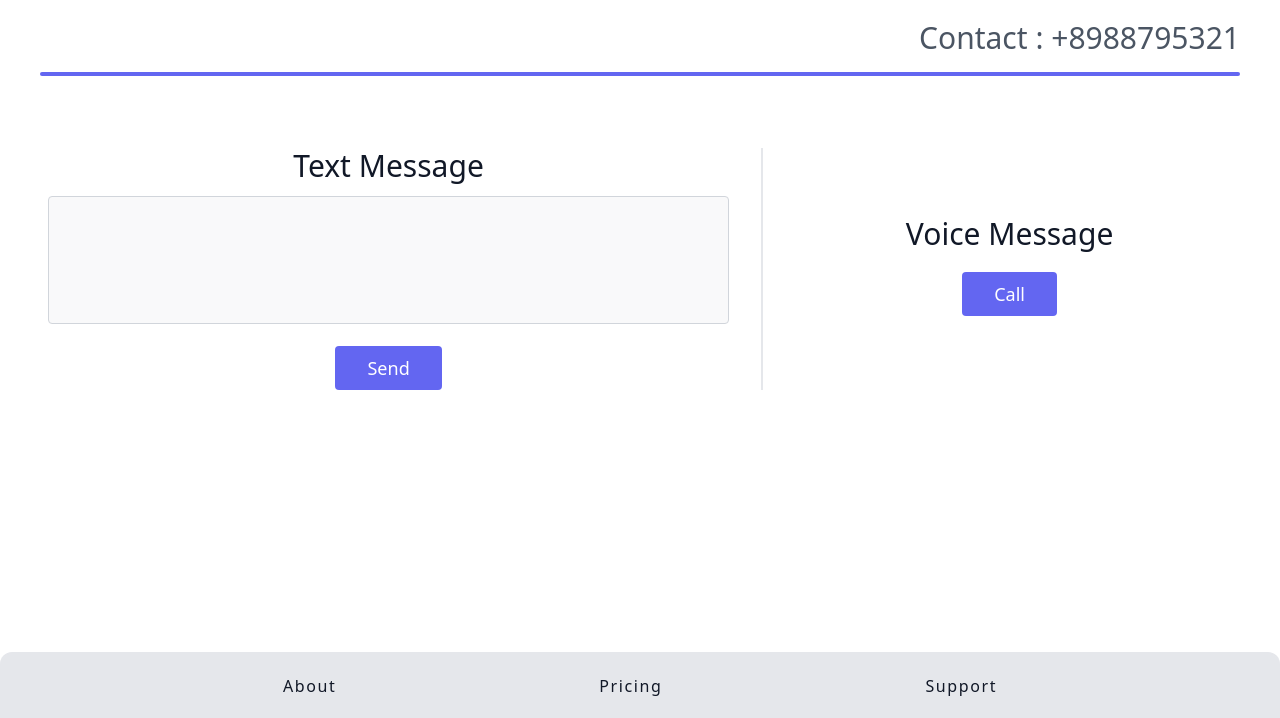
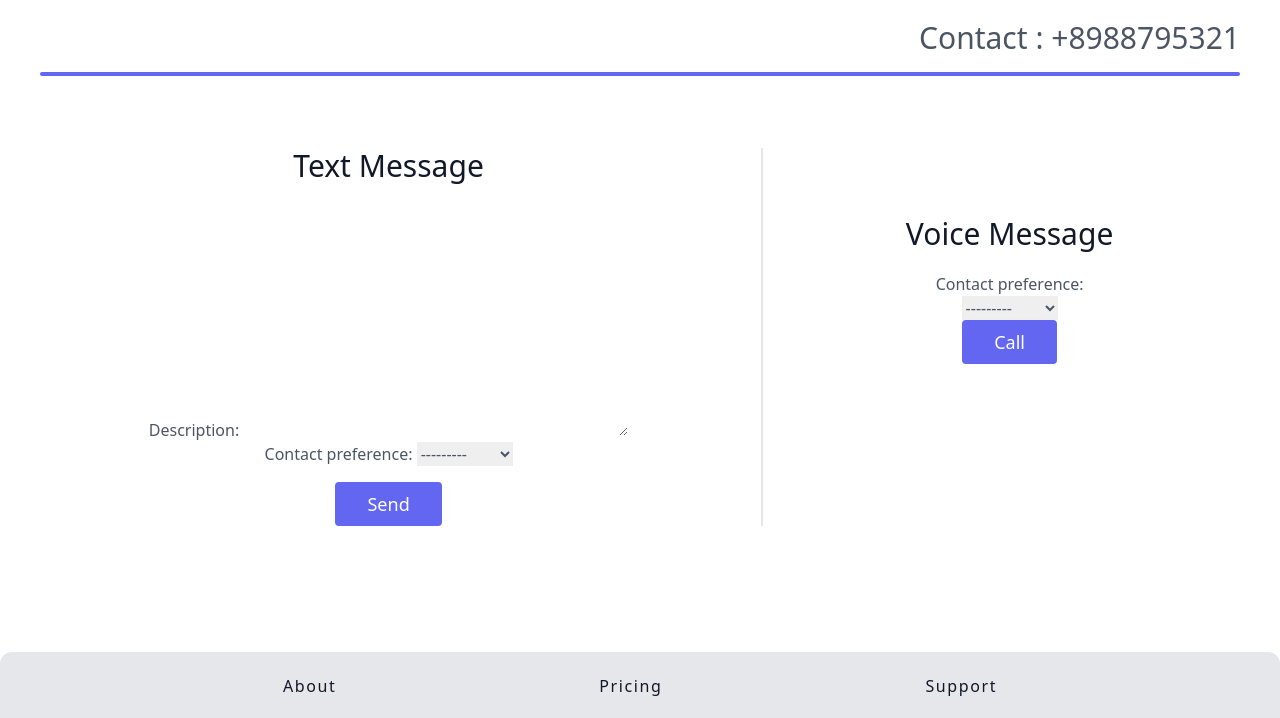
Before and after one commit to DireWolf707/Customer-Support-CRM, a Django app: page / in a window 1280 px wide, after a click on "Support". Shown: the part 82-800 px from the top of the page. Run offline with Django 4.2, Linux system fonts and the light colour scheme; the visitor is signed in with stand-in values (Sample User, id 1); some libraries are stand-ins or nearby versions.

Commit message:
added message ticket logic

```diff
--- a/templates/home/support.html
+++ b/templates/home/support.html
@@ -1,4 +1,6 @@
-<section class="text-gray-600 body-font relative mx-5 " style="display: none;" id="support">
+{% load tailwind_filters %}
+
+<section class="text-gray-600 body-font relative mx-5 mb-24" style="display: none;" id="support">
     <div class="container px-5 py-5 mx-auto  ">
         <div class="flex flex-wrap w-full mb-2 ">
         <div class="w-full mb-6">
@@ -22,7 +24,7 @@
                 <div class="flex flex-wrap -m-2">
                 <div class="p-2 w-full">
                     <div class="relative mt-3">
-                    <textarea id="message" name="message" class="w-full bg-gray-100 bg-opacity-50 rounded border border-gray-300 focus:border-indigo-500 focus:bg-white focus:ring-2 focus:ring-indigo-200 h-32 text-base outline-none text-gray-700 py-1 px-3 resize-none leading-6 transition-colors duration-200 ease-in-out"></textarea>
+                        {{ mform|crispy }}
                     </div>
                 </div>
                 <div class="p-2 w-full">
@@ -33,14 +35,15 @@
             </form>
 
             <form class="w-2/5 mt-12 pt-5" method="post">
-                {% csrf_token %}
-                <input type="hidden" name="type" value="voice">
-                <div class="flex flex-col text-center w-full mb-4">
-                    <h1 class="sm:text-3xl text-2xl font-medium title-font text-gray-900">Voice Message</h1>
-                </div>
+            {% csrf_token %}
+            <input type="hidden" name="type" value="voice">
+            <div class="flex flex-col text-center w-full mb-4">
+                <h1 class="sm:text-3xl text-2xl font-medium title-font text-gray-900">Voice Message</h1>
+            </div>
             <div class="w-1/2 mx-auto">
                 <div class="flex flex-wrap">
                 <div class="p-1 w-full">
+                    {{ cform|crispy }}
                     <button class="flex mx-auto text-white bg-indigo-500 border-0 py-2 px-8 focus:outline-none hover:bg-indigo-600 rounded text-lg">Call</button>
                 </div>
                 </div>
--- /dev/null
+++ b/ticket/forms.py
@@ -0,0 +1,13 @@
+from django import forms
+from django.db import models
+from .models import Ticket
+
+class MessageTicketForm(forms.ModelForm):
+    class Meta:
+        model = Ticket
+        fields = ('description','contact_preference')
+
+class CallTicketForm(forms.ModelForm):
+    class Meta:
+        model = Ticket
+        fields = ('contact_preference',)
--- a/ticket/models.py
+++ b/ticket/models.py
@@ -11,13 +11,21 @@ class Ticket(models.Model):
         SMS = 'S', 'Sms'
         WHATSAPP = 'W', 'Whatsapp'
 
+    class Status(models.TextChoices):
+        UNCLAIMED = 'UC', 'Unclaimed'
+        CLAIMED = 'CL', 'Claimed'
+        ClOSED = 'CD', 'Closed'
+
+
     id = models.UUIDField(primary_key=True, default=uuid.uuid4, editable=False, unique=True)
     lead = models.ForeignKey(User,on_delete=models.CASCADE,related_name='lead_tickets')
     agent = models.ForeignKey(User,on_delete=models.SET_NULL,related_name='agent_tickets',null=True,blank=True)
     description = models.TextField()
     open_time = models.DateTimeField(auto_now_add=True)
     close_time = models.DateTimeField(null=True,blank=True)
-    contact_preference = models.CharField(choices=ContactPreferences.choices,max_length=1)
+    contact_preference = models.CharField(choices=ContactPreferences.choices,max_length=1,blank=True,null=False)
+    status=models.CharField(choices=Status.choices,max_length=2,default=Status.UNCLAIMED)
+    by_call=models.BooleanField(default=False)
 
     def __str__(self) -> str:
         return str(self.id)
--- a/ticket/views.py
+++ b/ticket/views.py
@@ -1,16 +1,25 @@
 from django.views import View
 from django.shortcuts import render,redirect
 from django.contrib.auth.mixins import LoginRequiredMixin
+from .forms import MessageTicketForm,CallTicketForm
 
 class HomeView(LoginRequiredMixin,View):
     def get(self,request,*args,**kwargs):
-        return render(request,"home/home.html")
+        return render(request,"home/home.html",{"mform":MessageTicketForm(),"cform":CallTicketForm()})
 
     def post(self,request,*args,**kwargs):
-        print(request.POST)
         data = request.POST
         if data['type'] == 'text':
-            print("text message receicve",data['message'])
+            form = MessageTicketForm(data)
+            if form.is_valid():
+                ticket = form.save(commit=False)
+                ticket.lead = request.user
+                ticket.save()
         else:
-            print("text voice request")
-        return render(request,"home/home.html")
+            form = CallTicketForm(data)
+            if form.is_valid():
+                ticket = form.save(commit=False)
+                ticket.lead = request.user
+                ticket.by_call = True
+                ticket.save()
+        return redirect("ticket:home")
```
Also changed, not shown: ticket/migrations/0002_alter_ticket_contact_preference.py (added), ticket/migrations/0003_ticket_status.py (added), ticket/migrations/0004_rename_status_ticket_status.py (added), ticket/migrations/0005_ticket_by_call.py (added).
